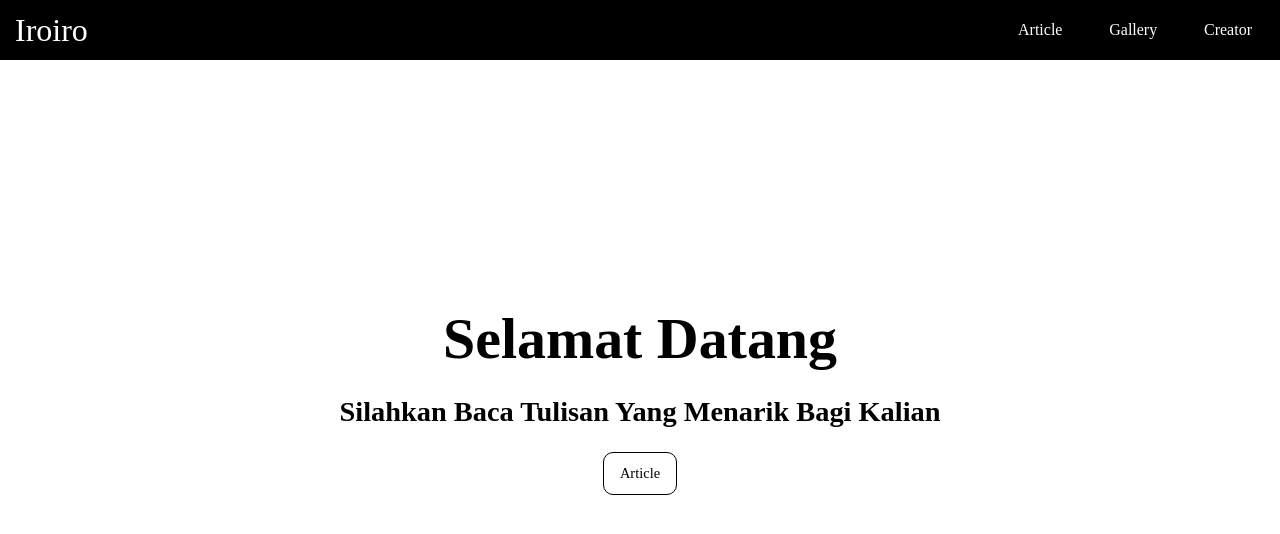
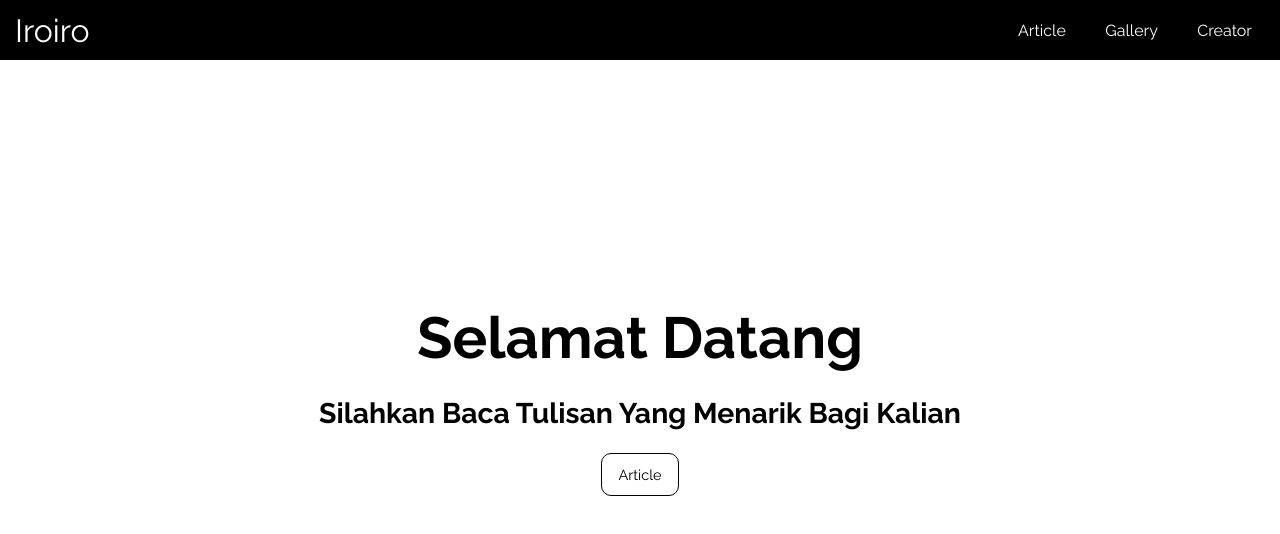
Before and after one commit to Daru-ru/Iroiro-project, a plain HTML site: page index.html in a window 1280 px wide. Drawn offline with Linux system fonts and the light colour scheme.

Commit message:
change the font

```diff
--- a/index.html
+++ b/index.html
@@ -5,9 +5,13 @@
         <meta charset="UTF-8">
         <meta name="viewport" content="width=device-width, initial-scale=1">
         <link rel="stylesheet" href="header.css">
+        <link rel="preconnect" href="https://fonts.googleapis.com">
+        <link rel="preconnect" href="https://fonts.gstatic.com" crossorigin>
+        <link href="https://fonts.googleapis.com/css2?family=Raleway:ital,wght@0,100..900;1,100..900&display=swap" rel="stylesheet">
         <style>
-            .body {
+            body {
                 box-sizing: border-box;
+                font-family: 'Raleway';
             }
 
             .main-page {
```
